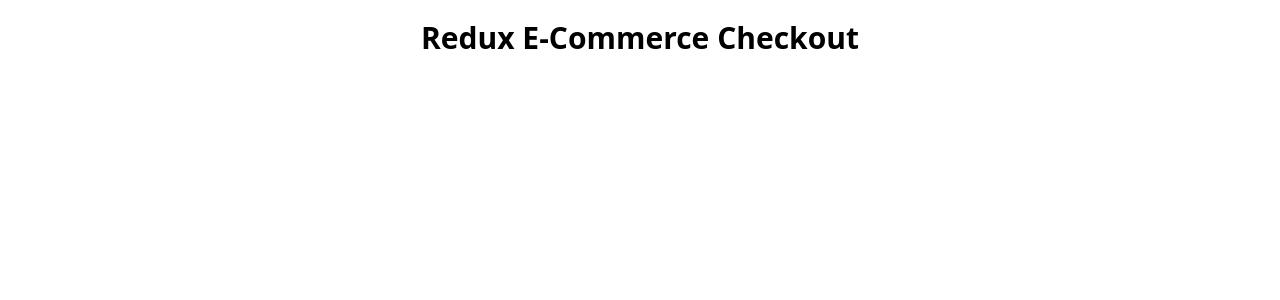
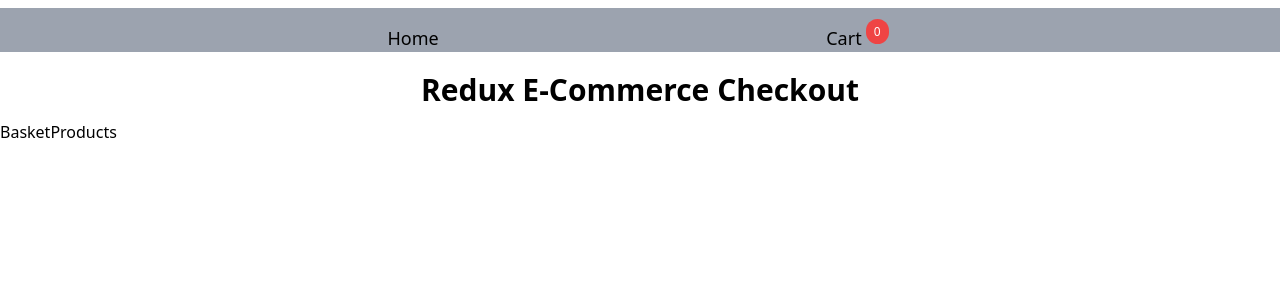
Before and after one commit to G3RGES/redux-ecommerce-checkout, a React (Create React App) app: page / in a window 1280 px wide. Shown: the top 300 px of the page. Built offline with nearby package versions, Linux system fonts and the light colour scheme.

Commit message:
Update App.js

```diff
--- a/src/App.js
+++ b/src/App.js
@@ -1,9 +1,16 @@
+import BasketProducts from "./components/BasketProducts";
+import Navbar from "./components/Navbar";
+
 function App() {
   return (
     <>
+      <Navbar />
+
       <h1 className="text-3xl font-semibold text-center mt-2 py-3">
         Redux E-Commerce Checkout
       </h1>
+
+      <BasketProducts />
     </>
   );
 }
```
